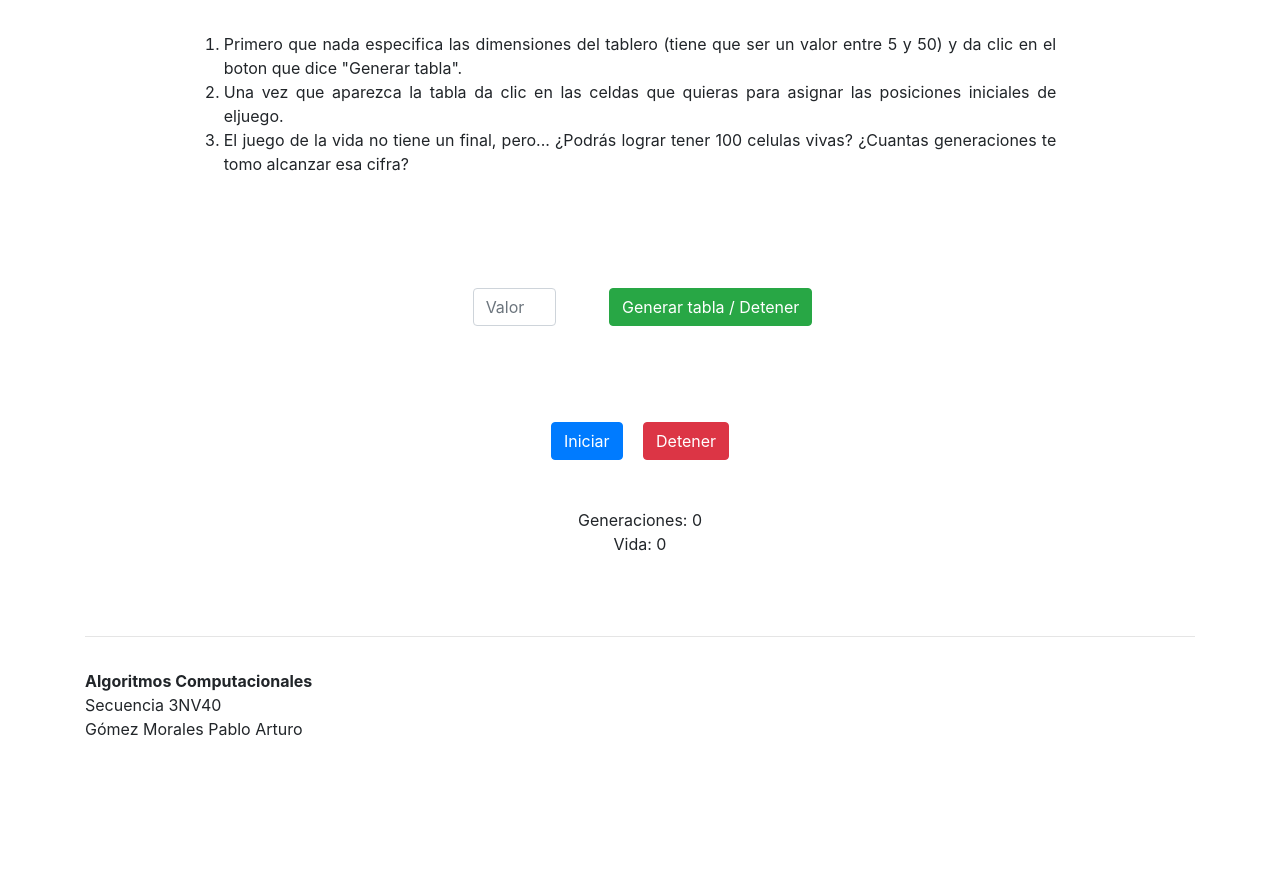
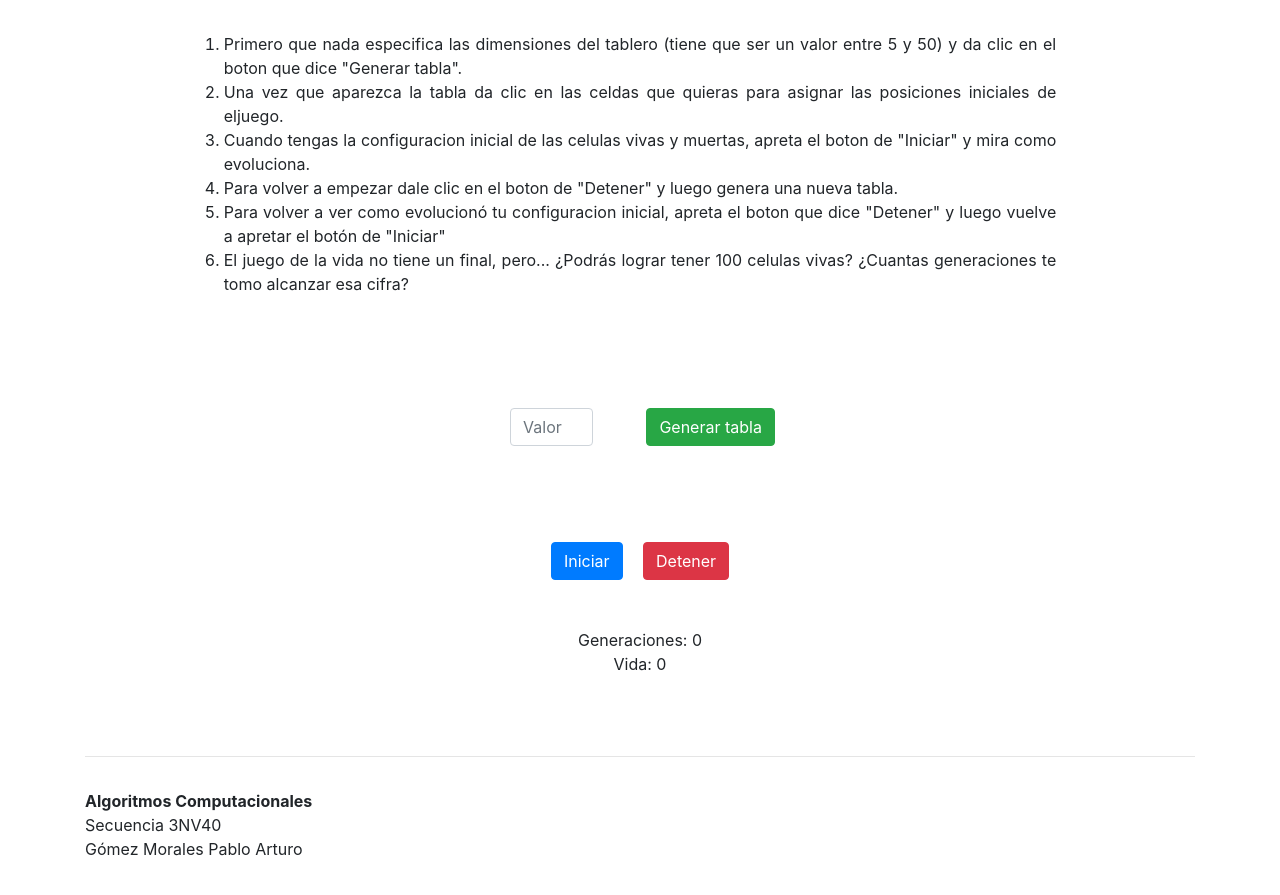
Before and after one commit to fortisuno/juego_de_la_vida, a website: page docs/index.html in a window 1280 px wide. Shown: the part 1140-2035 px from the top of the page. Before the commit the page ends 1945 px from the top, so only its background shows below. Drawn offline with Linux system fonts and the light colour scheme.

Commit message:
Modificacion de archivos

```diff
--- a/docs/index.html
+++ b/docs/index.html
@@ -66,6 +66,9 @@
                     <ol class="w-75 mx-auto">
                         <li>Primero que nada especifica las dimensiones del tablero (tiene que ser un valor entre 5 y 50) y da clic en el boton que dice "Generar tabla".</li>
                         <li>Una vez que aparezca la tabla da clic en las celdas que quieras para asignar las posiciones iniciales de eljuego.</li>
+                        <li>Cuando tengas la configuracion inicial de las celulas vivas y muertas, apreta el boton de "Iniciar" y mira como evoluciona.</li>
+                        <li>Para volver a empezar dale clic en el boton de "Detener" y luego genera una nueva tabla.</li>
+                        <li>Para volver a ver como evolucionó tu configuracion inicial, apreta el boton que dice "Detener" y luego vuelve a apretar el botón de "Iniciar"</li>
                         <li>El juego de la vida no tiene un final, pero... ¿Podrás lograr tener 100 celulas vivas? ¿Cuantas generaciones te tomo alcanzar esa cifra?</li>
                     </ol>
                 </div>
@@ -82,7 +85,7 @@
                             <div class="col-md-1">
                                 <input type="text" class="form-control" name="valor" placeholder="Valor">
                             </div>
-                            <button class="btn btn-success ml-5" id="btn-generar">Generar tabla / Detener</button>
+                            <button class="btn btn-success ml-5" id="btn-generar">Generar tabla</button>
                         </div>
                     </form>
                 </div>
```
Also changed, not shown: docs/index.old.html (deleted, +0 -19 lines).
